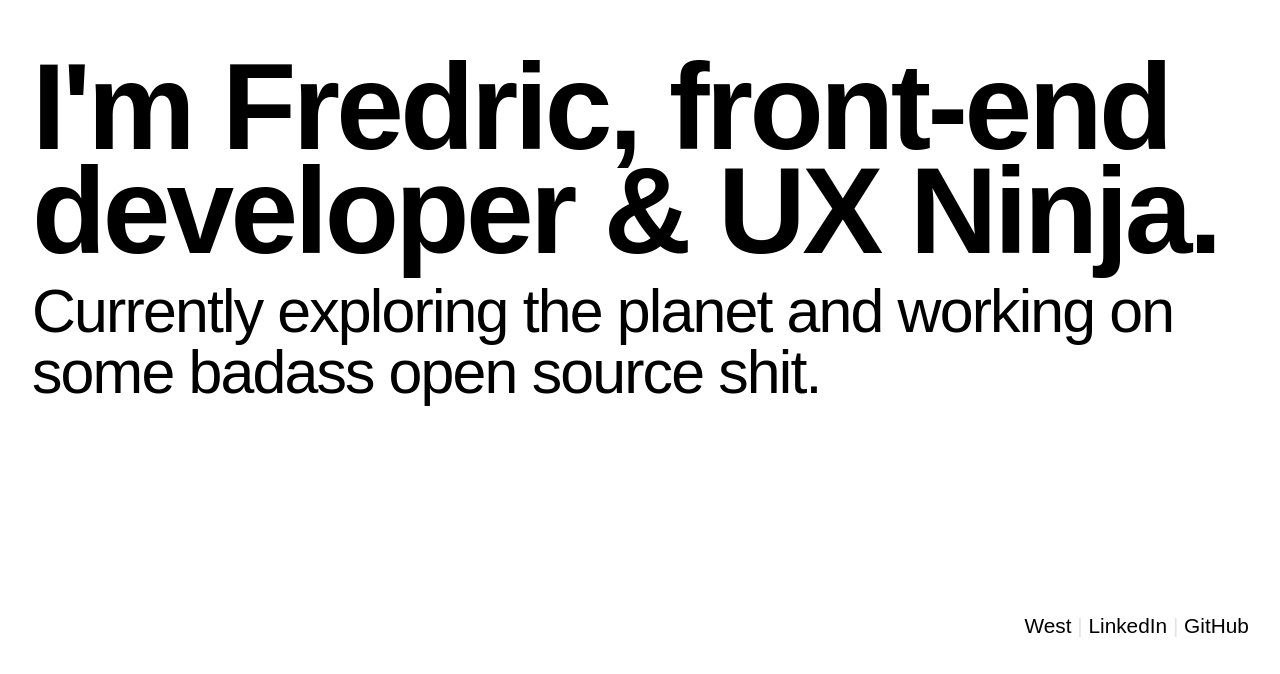
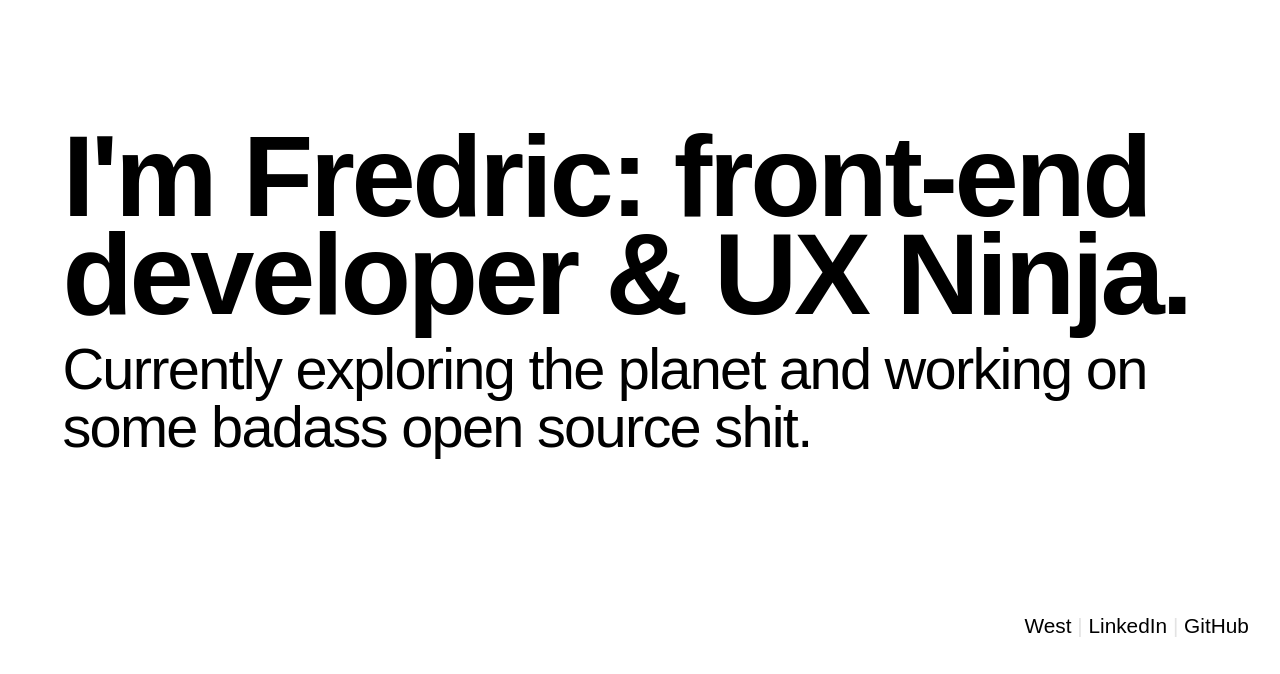
Before and after one commit to FredricCastelius/FredricCastelius.github.io, a plain HTML site: page index.html in a window 1280 px wide. Shown: the part 126-800 px from the top of the page. Drawn offline with Linux system fonts and the light colour scheme; files whose address does not match are found by name.

Commit message:
New layout

```diff
--- a/_/style/_layout.scss
+++ b/_/style/_layout.scss
@@ -2,6 +2,9 @@ main {
 	height: 90vh;
 	@include wrapper();
 	@include middle();
+	position: absolute;
+	left: 0;
+	margin: fnGetSpacing(200);
 	div {
 		h1 {
 			line-height: 0.85em;
--- a/index.html
+++ b/index.html
@@ -33,7 +33,7 @@
 
     <main id="hero">
         <div>
-            <h1>I'm Fredric, front-end developer & UX Ninja.</h1>
+            <h1>I'm Fredric: front-end developer & UX Ninja.</h1>
             <h2>Currently exploring the planet and working on some badass open source shit.</h2>
         </div>
     </main>
```
Also changed, not shown: style.css.
